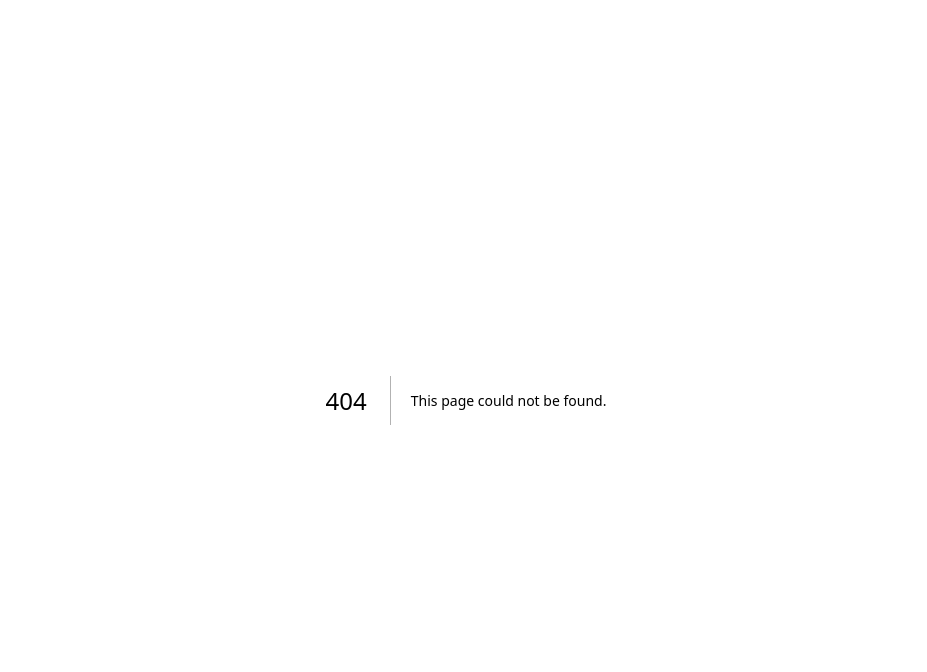
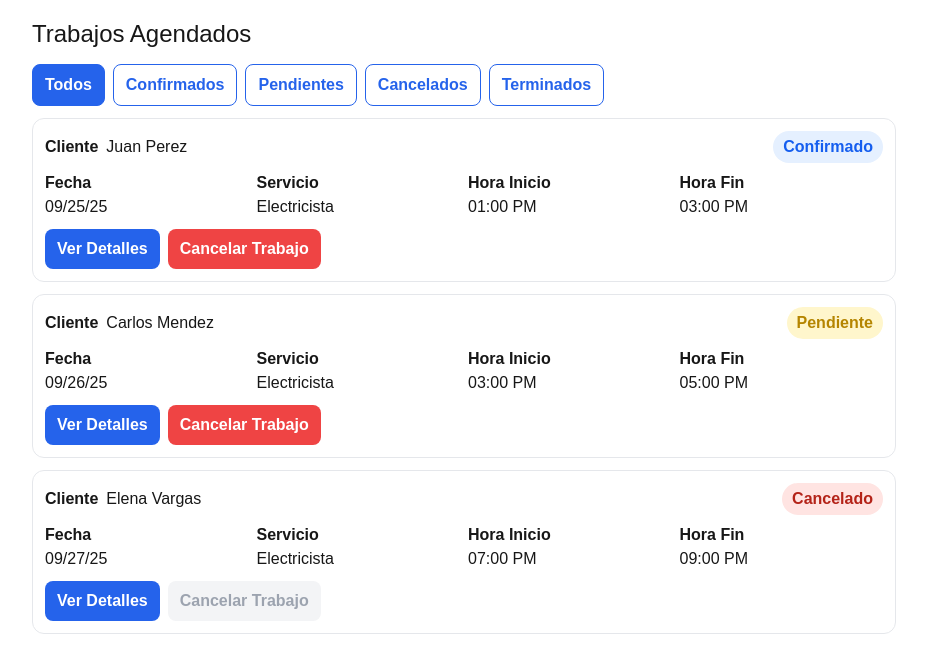
Before and after one commit to robertgt0/alquiler_front, a Next.js app: page /proveedor/trabajos in a window 1280 px wide. Before the commit this address had no page. Shown: the top 672 px of the page, without its empty margins (174-1101 px from the left). Built offline with nearby package versions, Linux system fonts and the light colour scheme.

Commit message:
Prueba Pagina HU 1.7

```diff
--- /dev/null
+++ b/src/app/proveedor/trabajos/page.tsx
@@ -0,0 +1,201 @@
+// src/app/proveedor/trabajos/page.tsx
+'use client';
+import { useEffect, useMemo, useState } from 'react';
+
+type JobStatus = 'confirmed' | 'pending' | 'cancelled' | 'done';
+type Job = {
+  id: string;
+  clientName: string;
+  service: string;
+  startISO: string; // 2025-09-25T09:00:00-04:00
+  endISO: string;
+  status: JobStatus;
+  cancelReason?: string;
+  description?: string;
+};
+
+const STATUS_META: Record<JobStatus, { label: string; color: string; bg: string }> = {
+  confirmed: { label: 'Confirmado', color: '#155EEF', bg: '#E5F0FF' },
+  pending:   { label: 'Pendiente',  color: '#B58500', bg: '#FFF6CC' },
+  cancelled: { label: 'Cancelado',  color: '#B42318', bg: '#FFE4E2' },
+  done:      { label: 'Terminado',  color: '#067647', bg: '#DFF5E9' },
+};
+
+const TABS: Array<{ key: 'all' | JobStatus; title: string }> = [
+  { key: 'all', title: 'Todos' },
+  { key: 'confirmed', title: 'Confirmados' },
+  { key: 'pending', title: 'Pendientes' },
+  { key: 'cancelled', title: 'Cancelados' },
+  { key: 'done', title: 'Terminados' },
+];
+
+// —— util formateo ——
+const fmt = (iso: string) => {
+  const d = new Date(iso);
+  const fecha = d.toLocaleDateString(undefined, { day: '2-digit', month: '2-digit', year: '2-digit' });
+  const hora = d.toLocaleTimeString(undefined, { hour: '2-digit', minute: '2-digit' });
+  return { fecha, hora };
+};
+
+// ——— Mock API ———
+// Reemplaza estas funciones por fetch() a tu backend.
+async function fetchJobsMock(): Promise<Job[]> {
+  await new Promise(r => setTimeout(r, 500)); // simula red
+  return [
+    { id: '1', clientName: 'Juan Perez',   service: 'Electricista', startISO: '2025-09-25T09:00:00-04:00', endISO: '2025-09-25T11:00:00-04:00', status: 'confirmed', description: 'Cambio de tomas' },
+    { id: '2', clientName: 'Carlos Mendez',service: 'Electricista', startISO: '2025-09-26T11:00:00-04:00', endISO: '2025-09-26T13:00:00-04:00', status: 'pending',   description: 'Instalación de foco' },
+    { id: '3', clientName: 'Elena Vargas', service: 'Electricista', startISO: '2025-09-27T15:00:00-04:00', endISO: '2025-09-27T17:00:00-04:00', status: 'cancelled', cancelReason: 'Cliente no podrá asistir', description: 'Revisión de corto' },
+    { id: '4', clientName: 'Sergio Romero',service: 'Electricista', startISO: '2025-09-28T08:00:00-04:00', endISO: '2025-09-28T10:00:00-04:00', status: 'done',       description: 'Mantenimiento general' },
+  ];
+}
+
+export default function TrabajosAgendadosPage() {
+  const [tab, setTab] = useState<'all' | JobStatus>('all');
+  const [jobs, setJobs] = useState<Job[] | null>(null);
+  const [loading, setLoading] = useState(true);
+  const [details, setDetails] = useState<Job | null>(null);
+
+  useEffect(() => {
+    let alive = true;
+    setLoading(true);
+    fetchJobsMock().then(data => { if (alive){ setJobs(data); setLoading(false);} });
+    // Sugerido: setInterval para refrescar y cumplir “actualiza al cambiar estado”
+    return () => { alive = false; };
+  }, []);
+
+  const filtered = useMemo(() => {
+    if (!jobs) return [];
+    if (tab === 'all') return jobs;
+    return jobs.filter(j => j.status === tab);
+  }, [jobs, tab]);
+
+  // vacio
+  if (!loading && (jobs?.length ?? 0) === 0) {
+    return (
+      <main style={{ padding: 16 }}>
+        <h1 style={{ fontSize: 24, marginBottom: 12 }}>Trabajos Agendados</h1>
+        <p role="status">No tienes trabajos asignados.</p>
+      </main>
+    );
+  }
+
+  return (
+    <main style={{ padding: 16, maxWidth: 900, margin: '0 auto' }}>
+      <h1 style={{ fontSize: 24, marginBottom: 12 }}>Trabajos Agendados</h1>
+
+      {/* Tabs (<=2s respuesta si los datos ya están en memoria) */}
+      <div style={{ display: 'flex', gap: 8, marginBottom: 12, flexWrap: 'wrap' }} role="tablist" aria-label="Filtros de estado">
+        {TABS.map(t => (
+          <button
+            key={t.key}
+            role="tab"
+            aria-selected={tab === t.key}
+            onClick={() => setTab(t.key)}
+            style={{
+              padding: '8px 12px',
+              borderRadius: 8,
+              border: '1px solid #2563eb',
+              background: tab === t.key ? '#2563eb' : 'transparent',
+              color: tab === t.key ? 'white' : '#2563eb',
+              fontWeight: 600,
+            }}
+          >
+            {t.title}
+          </button>
+        ))}
+      </div>
+
+      {/* Lista */}
+      <div style={{ display: 'grid', gap: 12, maxHeight: 520, overflow: 'auto', paddingRight: 4 }}>
+        {loading ? (
+          Array.from({ length: 3 }).map((_, i) => (
+            <div key={i} style={{ height: 96, border: '1px solid #e5e7eb', borderRadius: 12, background: '#f8fafc' }} />
+          ))
+        ) : (
+          filtered.map(job => {
+            const s = STATUS_META[job.status];
+            const { fecha, hora } = fmt(job.startISO);
+            const { hora: horaFin } = fmt(job.endISO);
+            const cancelable = job.status === 'pending' || job.status === 'confirmed';
+
+            return (
+              <article key={job.id} aria-label={'Trabajo ${job.id}'} style={{ border: '1px solid #e5e7eb', borderRadius: 12, padding: 12 }}>
+                <header style={{ display: 'flex', justifyContent: 'space-between', alignItems: 'center', marginBottom: 8 }}>
+                  <div style={{ display: 'flex', alignItems: 'center', gap: 8 }}>
+                    <span style={{ fontWeight: 700 }}>Cliente</span>
+                    <span>{job.clientName}</span>
+                  </div>
+                  <span aria-label={'Estado ${s.label}'} style={{ padding: '4px 10px', borderRadius: 999, background: s.bg, color: s.color, fontWeight: 700 }}>
+                    {s.label}
+                  </span>
+                </header>
+
+                <div style={{ display: 'grid', gridTemplateColumns: 'repeat(4, minmax(0,1fr))', gap: 8 }}>
+                  <div><strong>Fecha</strong><br />{fecha}</div>
+                  <div><strong>Servicio</strong><br />{job.service}</div>
+                  <div><strong>Hora Inicio</strong><br />{hora}</div>
+                  <div><strong>Hora Fin</strong><br />{horaFin}</div>
+                </div>
+
+                <div style={{ display: 'flex', gap: 8, marginTop: 10 }}>
+                  <button
+                    onClick={() => setDetails(job)}
+                    aria-label="Ver detalles del trabajo"
+                    style={{ padding: '8px 12px', borderRadius: 8, background: '#2563eb', color: 'white', fontWeight: 700 }}
+                  >
+                    Ver Detalles
+                  </button>
+                  <button
+                    disabled={!cancelable}
+                    title={cancelable ? 'Cancelar trabajo' : 'Solo se puede cancelar si está Pendiente o Confirmado'}
+                    style={{
+                      padding: '8px 12px',
+                      borderRadius: 8,
+                      background: cancelable ? '#ef4444' : '#f3f4f6',
+                      color: cancelable ? 'white' : '#9ca3af',
+                      fontWeight: 700,
+                      border: 'none',
+                    }}
+                    onClick={() => {
+                      if (!cancelable) return;
+                      const reason = prompt('Motivo de cancelación (se notificará al cliente):');
+                      if (!reason) return;
+                      // TODO: PATCH /api/jobs/:id
+                      setJobs(prev =>
+                        (prev ?? []).map(j => j.id === job.id ? { ...j, status: 'cancelled', cancelReason: reason } : j)
+                      );
+                      alert('Trabajo cancelado (mock). Se notificará al cliente.'); // Cubre 35, 36 a nivel UI
+                    }}
+                  >
+                    Cancelar Trabajo
+                  </button>
+                </div>
+              </article>
+            );
+          })
+        )}
+      </div>
+
+      {/* Modal Detalles */}
+      {details && (
+        <div role="dialog" aria-modal="true" style={{
+          position: 'fixed', inset: 0, background: 'rgba(0,0,0,.35)', display: 'grid', placeItems: 'center', padding: 16
+        }}>
+          <div style={{ background: 'white', borderRadius: 12, padding: 16, maxWidth: 560, width: '100%' }}>
+            <h2 style={{ fontSize: 20, marginBottom: 8 }}>Detalle del trabajo</h2>
+            <p><strong>Cliente:</strong> {details.clientName}</p>
+            <p><strong>Servicio:</strong> {details.service}</p>
+            <p><strong>Descripción:</strong> {details.description ?? '—'}</p>
+            <p><strong>Inicio:</strong> {fmt(details.startISO).fecha} {fmt(details.startISO).hora}</p>
+            <p><strong>Fin:</strong> {fmt(details.endISO).fecha} {fmt(details.endISO).hora}</p>
+            <p><strong>Estado:</strong> {STATUS_META[details.status].label}</p>
+            {details.status === 'cancelled' && <p><strong>Motivo:</strong> {details.cancelReason ?? '—'}</p>}
+            <div style={{ marginTop: 12, display: 'flex', justifyContent: 'flex-end' }}>
+              <button onClick={() => setDetails(null)} style={{ padding: '8px 12px', borderRadius: 8, border: '1px solid #e5e7eb' }}>Cerrar</button>
+            </div>
+          </div>
+        </div>
+      )}
+    </main>
+  );
+}
```
